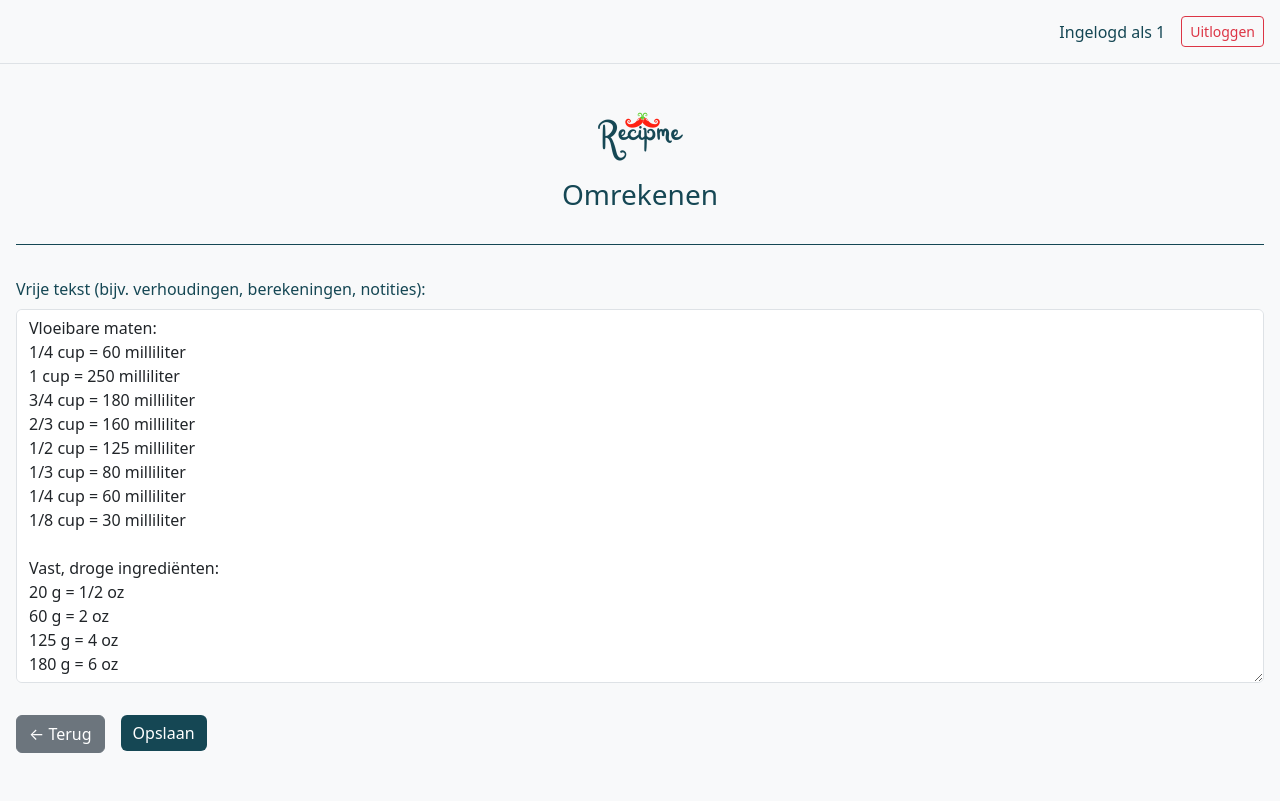
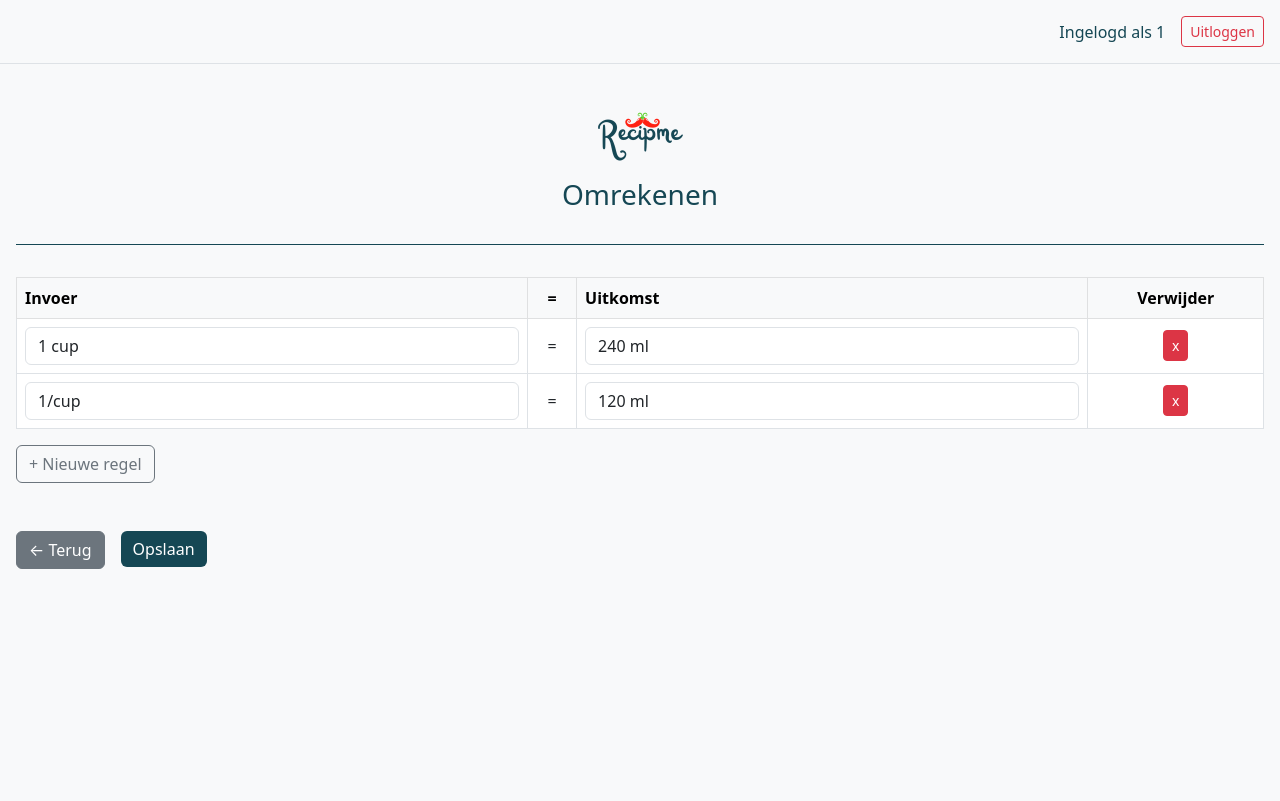
Before and after one commit to trijman/Recipme, a Flask app: page /omrekenen in a window 1280 px wide. After the commit the page ends 569 px from the top, so only its background shows below. Run offline with Flask 3, Linux system fonts and the light colour scheme; the visitor is signed in with stand-in values (Sample User, id 1).

Commit message:
Omrekenen-pagina vernieuwd met tabelweergave en opslag van rijen

```diff
--- a/app.py
+++ b/app.py
@@ -479,21 +479,28 @@ def logout():
 @login_required
 def omrekenen():
     bestand = 'data/omrekenen.json'
-    inhoud = ""
+    regels = []
 
     if request.method == 'POST':
-        inhoud = request.form.get('omrekenen', '')
+        invoer_lijst = request.form.getlist('invoer')
+        uitkomst_lijst = request.form.getlist('uitkomst')
+        regels = [
+            {'invoer': i.strip(), 'uitkomst': u.strip()}
+            for i, u in zip(invoer_lijst, uitkomst_lijst)
+            if i.strip() or u.strip()
+        ]
         with open(bestand, 'w', encoding='utf-8') as f:
-            json.dump({'tekst': inhoud}, f, indent=2, ensure_ascii=False)
+            json.dump({'regels': regels}, f, indent=2, ensure_ascii=False)
 
     elif os.path.exists(bestand):
         try:
             with open(bestand, 'r', encoding='utf-8') as f:
-                inhoud = json.load(f).get('tekst', '')
+                regels = json.load(f).get('regels', [])
         except (json.JSONDecodeError, FileNotFoundError):
-            inhoud = ""
+            regels = []
 
-    return render_template('omrekenen.html', inhoud=inhoud)
+    return render_template('omrekenen.html', regels=regels)
+
 
 
 
--- a/data/omrekenen.json
+++ b/data/omrekenen.json
@@ -1,3 +1,12 @@
 {
-  "tekst": "Vloeibare maten:\r\n1/4 cup = 60 milliliter\r\n1 cup = 250 milliliter\r\n3/4 cup = 180 milliliter\r\n2/3 cup = 160 milliliter\r\n1/2 cup = 125 milliliter\r\n1/3 cup = 80 milliliter\r\n1/4 cup = 60 milliliter\r\n1/8 cup = 30 milliliter\r\n\r\nVast, droge ingrediënten:\r\n20 g = 1/2 oz\r\n60 g = 2 oz\r\n125 g = 4 oz\r\n180 g = 6 oz\r\n250 g = 8 oz\r\n500 g = 16 oz\r\n1 kg = 32 oz (2 lb)\r\n\r\nBloem: 1 cup = 135-150 gram\r\namandelmeel: 1 cup = 120 gram\r\nsuiker: 1/8 cup = 25 gram = 2 tablespoons\r\nSuiker: 1 cup = 175-200 gram\r\n\r\nTemperaturen:\r\n200F = 100 C\r\n250 F = 120 C\r\n275 F = 140 C\r\n300 F = 150 C\r\n325 F = 160 C\r\n350 F = 180 C\r\n375 F = 190 C\r\n400 F = 200 C\r\n425 F = 220 C\r\n\r\nNog meer handig:\r\n1 cup = 16 eetlepels\r\n1/2 cup = 8 eetlepels\r\n1/4 cup = 4 eetlepels\r\ninhoud eetlepel of tablespoon = 15 ml,\r\ninhoud theelepel of teaspoon = 5 ml.\r\nvoor 1 tablespoon gebruik je 3 teaspoons."
+  "regels": [
+    {
+      "invoer": "1 cup",
+      "uitkomst": "240 ml"
+    },
+    {
+      "invoer": "1/cup",
+      "uitkomst": "120 ml"
+    }
+  ]
 }
--- a/templates/home.html
+++ b/templates/home.html
@@ -127,7 +127,7 @@
     {% if request.args.get('weergave') == 'lijst' %}
         <ul class="list-group">
             {% for recept in recepten %}
-            <li class="list-group-item mb-2 p-0">
+            <li class="list-group-item mb-3 p-0">
 				<div class="d-flex flex-column flex-md-row justify-content-between align-items-start align-items-md-center p-3" style="cursor: pointer;" onclick="window.location='{{ url_for('recept_detail', index=loop.index0) }}'">
 					<div>
 						<form action="{{ url_for('toggle_favoriet', index=loop.index0) }}" method="post" style="display:inline;" onclick="event.stopPropagation();">
--- a/templates/omrekenen.html
+++ b/templates/omrekenen.html
@@ -46,9 +46,30 @@
     <hr class="neon-line">
 
     <form method="POST" action="/omrekenen">
-        <div class="mb-3">
-            <label class="form-label">Vrije tekst (bijv. verhoudingen, berekeningen, notities):</label>
-            <textarea class="form-control" name="omrekenen" rows="15">{{ inhoud }}</textarea>
+        <div class="table-responsive mb-4">
+            <table class="table table-bordered align-middle">
+                <thead class="table-light">
+                    <tr>
+                        <th>Invoer</th>
+                        <th class="text-center">=</th>
+                        <th>Uitkomst</th>
+                        <th class="text-center">Verwijder</th>
+                    </tr>
+                </thead>
+                <tbody id="omreken-tabel">
+                    {% for regel in regels %}
+                    <tr>
+                        <td><input type="text" name="invoer" value="{{ regel.invoer }}" class="form-control"></td>
+                        <td class="text-center">=</td>
+                        <td><input type="text" name="uitkomst" value="{{ regel.uitkomst }}" class="form-control"></td>
+                        <td class="text-center">
+                            <button type="button" class="btn btn-danger btn-sm" onclick="this.closest('tr').remove()">x</button>
+                        </td>
+                    </tr>
+                    {% endfor %}
+                </tbody>
+            </table>
+            <button type="button" class="btn btn-outline-secondary mb-3" onclick="voegRijToe()">+ Nieuwe regel</button>
         </div>
 
 		<div class="row mt-4 gy-2 gx-3">
@@ -58,8 +79,23 @@
 			<div class="col-12 col-md-auto">
 				<button type="submit" class="btn custom-btn w-100">Opslaan</button>
 			</div>
+		</div>
+    </form>
 </div>
 
+<script>
+function voegRijToe() {
+    const rij = document.createElement('tr');
+    rij.innerHTML = `
+        <td><input type="text" name="invoer" class="form-control"></td>
+        <td class="text-center">=</td>
+        <td><input type="text" name="uitkomst" class="form-control"></td>
+        <td class="text-center">
+            <button type="button" class="btn btn-danger btn-sm" onclick="this.closest('tr').remove()">x</button>
+        </td>`;
+    document.getElementById('omreken-tabel').appendChild(rij);
+}
+</script>
 
 </body>
 </html>
```
